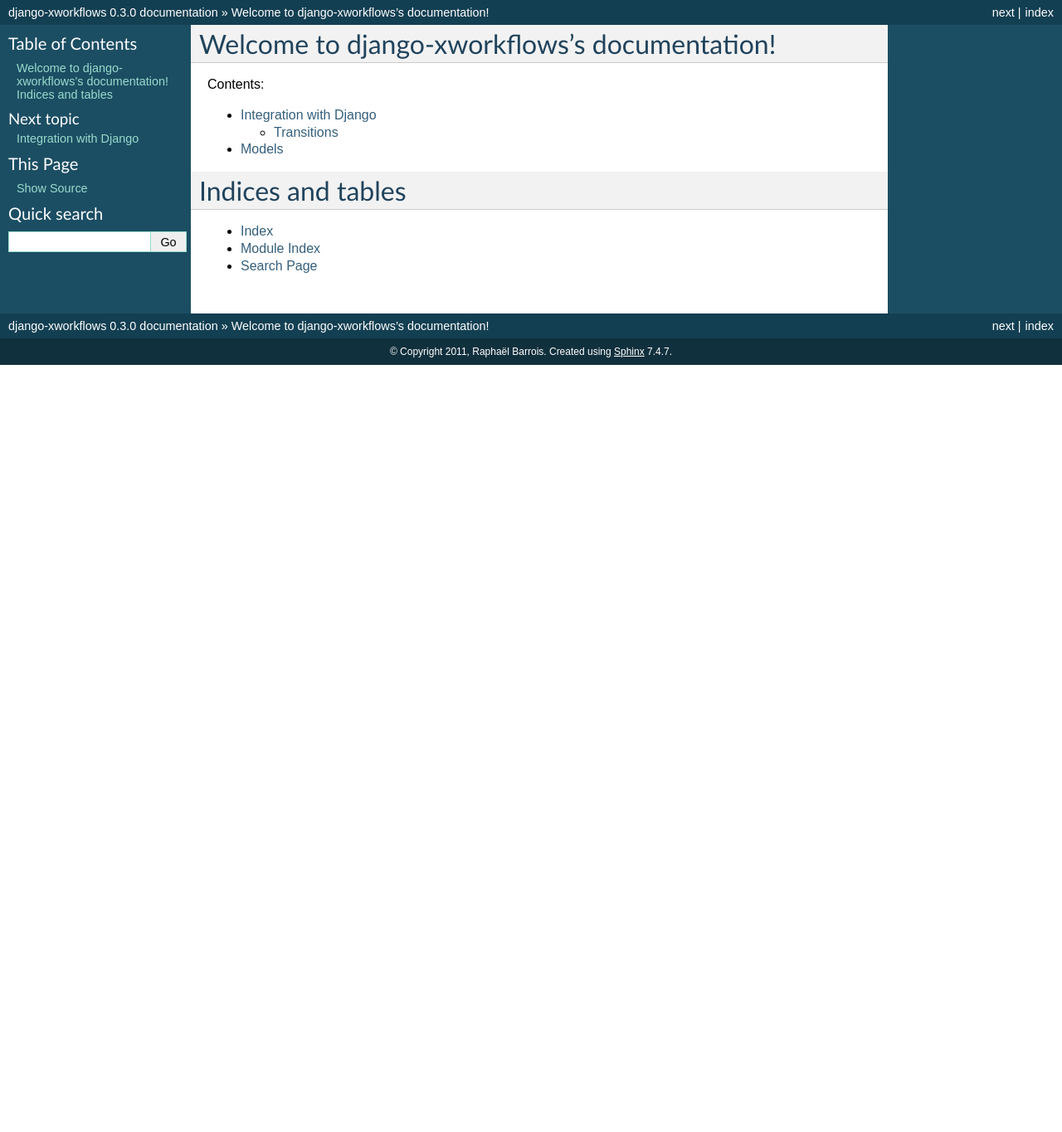
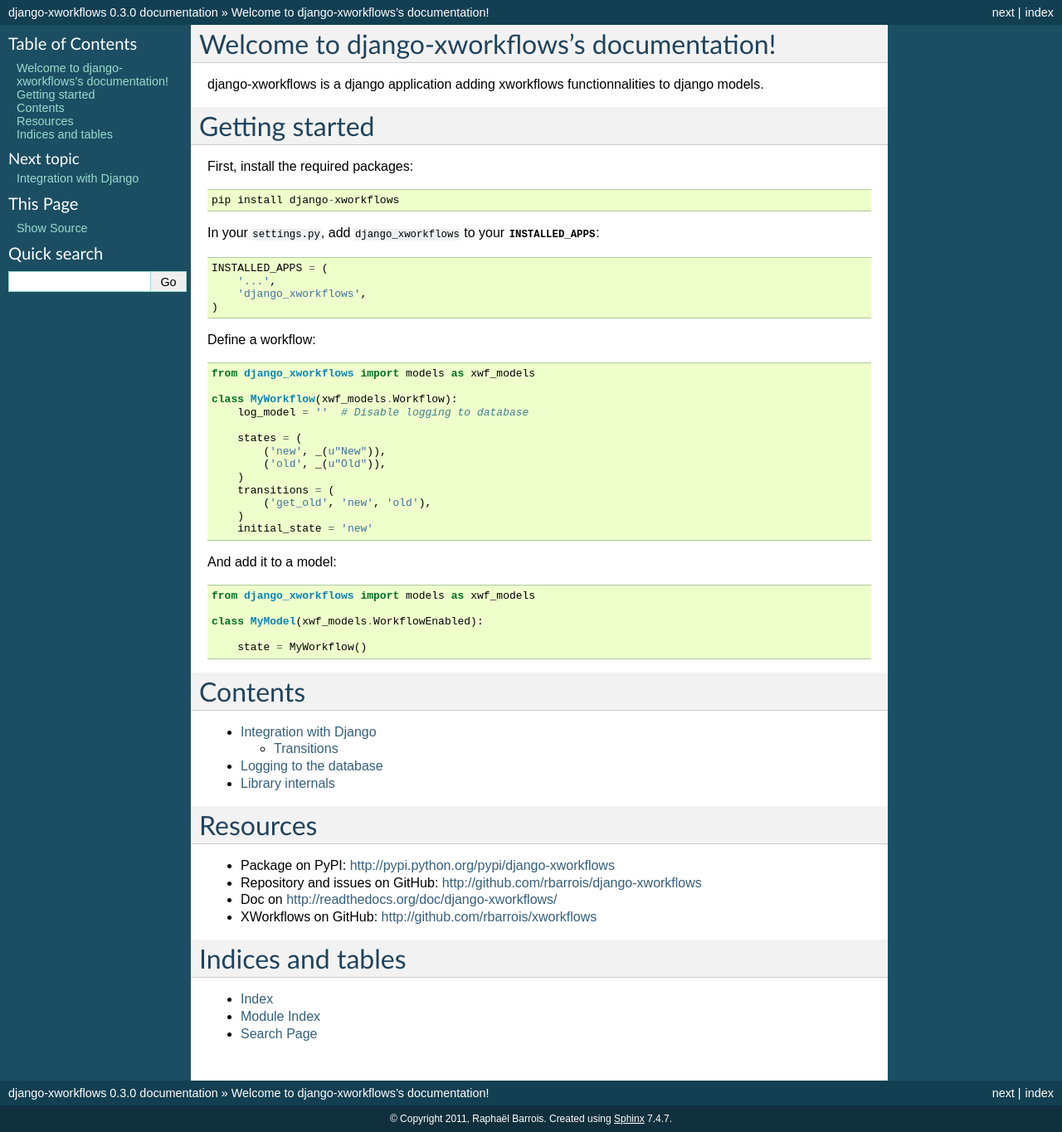
Before and after one commit to rbarrois/django_xworkflows, a Sphinx documentation site: the page built from doc/index.rst, in a window 1280 px wide. Shown: the whole page at 83% size. Built offline with Sphinx 7.4.7, drawn with Linux system fonts in a browser that asks for light colours; before the commit the page ends 900 px from its top, so only the background shows below that.

Commit message:
Cleanup doc.
Signed-off-by: Raphaël Barrois <raphael.barrois@polyconseil.fr>

```diff
--- a/doc/index.rst
+++ b/doc/index.rst
@@ -1,18 +1,66 @@
-.. django-xworkflows documentation master file, created by
-   sphinx-quickstart on Fri Jul  8 16:55:05 2011.
-   You can adapt this file completely to your liking, but it should at least
-   contain the root `toctree` directive.
-
 Welcome to django-xworkflows's documentation!
 =============================================
 
-Contents:
+django-xworkflows is a django application adding xworkflows functionnalities to
+django models.
+
+
+Getting started
+===============
+
+First, install the required packages::
+
+    pip install django-xworkflows
+
+In your ``settings.py``, add ``django_xworkflows`` to your :py:obj:`INSTALLED_APPS`::
+
+    INSTALLED_APPS = (
+        '...',
+        'django_xworkflows',
+    )
+
+Define a workflow::
+
+    from django_xworkflows import models as xwf_models
+
+    class MyWorkflow(xwf_models.Workflow):
+        log_model = ''  # Disable logging to database
+
+        states = (
+            ('new', _(u"New")),
+            ('old', _(u"Old")),
+        )
+        transitions = (
+            ('get_old', 'new', 'old'),
+        )
+        initial_state = 'new'
+
+And add it to a model::
+
+    from django_xworkflows import models as xwf_models
+
+    class MyModel(xwf_models.WorkflowEnabled):
+
+        state = MyWorkflow()
+
+
+Contents
+========
 
 .. toctree::
    :maxdepth: 2
 
    django
-   models
+   xworkflow_log
+   internals
+
+Resources
+=========
+
+* Package on PyPI: http://pypi.python.org/pypi/django-xworkflows
+* Repository and issues on GitHub: http://github.com/rbarrois/django-xworkflows
+* Doc on http://readthedocs.org/doc/django-xworkflows/
+* XWorkflows on GitHub: http://github.com/rbarrois/xworkflows
 
 Indices and tables
 ==================
--- /dev/null
+++ b/doc/internals.rst
@@ -0,0 +1,5 @@
+Library internals
+=================
+
+
+The django-xworkflows module defines a few specific classes.
--- /dev/null
+++ b/doc/xworkflow_log.rst
@@ -0,0 +1,2 @@
+Logging to the database
+=======================
```
